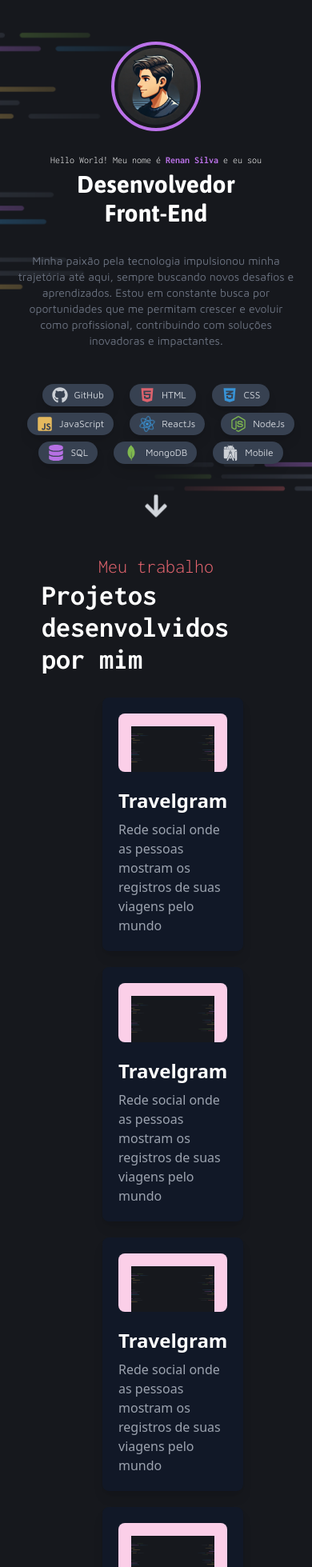
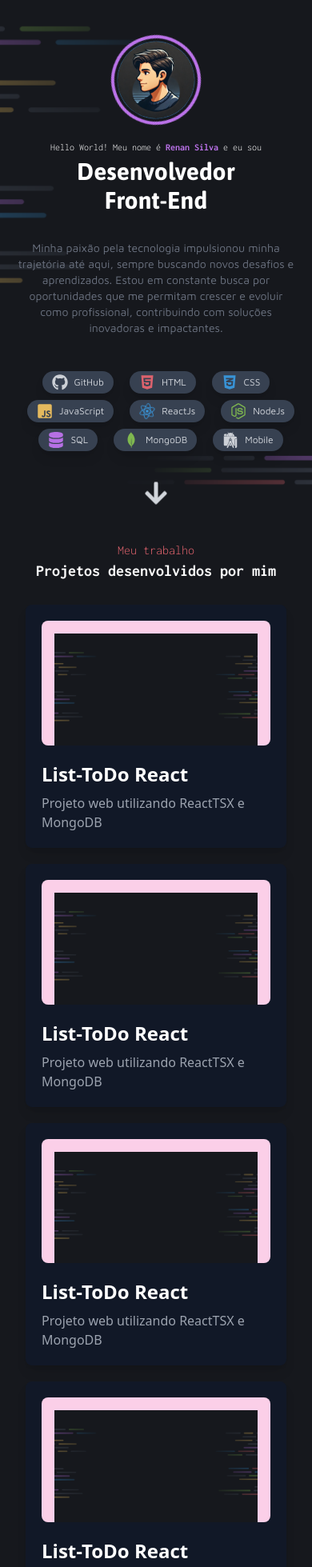
Before and after one commit to RenanOliveiraSilva/portifolio, a React (Vite) app in the folder my-portifolio/: page / in a window 390 px wide. Shown: the top 1959 px of the page at 80% size. Built offline with nearby package versions, Linux system fonts and the light colour scheme.

Commit message:
Ajustando Responsividade

```diff
--- a/my-portifolio/index.html
+++ b/my-portifolio/index.html
@@ -10,7 +10,7 @@
     <link href="https://fonts.googleapis.com/css2?family=Maven+Pro:wght@400..900&display=swap" rel="stylesheet">
 
     <meta name="viewport" content="width=device-width, initial-scale=1.0" />
-    <title>Vite + React + TS</title>
+    <title>Renan Silva</title>
   </head>
   <body class="antialiased">
     <div id="root"></div>
--- a/my-portifolio/src/components/Card.tsx
+++ b/my-portifolio/src/components/Card.tsx
@@ -1,11 +1,17 @@
+interface CardProps {
+    title: string;
+    description: string;
+    image: string;
+}
 
-export default function Card() {
+
+export default function Card( {title, description, image}: CardProps ) {
     return (
-        <div className="bg-gray-900 text-white p-5 rounded-lg shadow-lg max-w-sm">
+        <div className="bg-gray-900 text-white p-5 rounded-lg shadow-lg max-w-sm hover:animate-pulse">
           {/* Card image */}
           <div className="bg-pink-200 px-4 pt-4 rounded-lg">
             <img
-              src="/Background_Intro.png" // Substitua pelo caminho da sua imagem
+              src={image} // Substitua pelo caminho da sua imagem
               alt="Travelgram mockup"
 
             />
@@ -13,9 +19,9 @@ export default function Card() {
 
           {/* Card content */}
             <div className="mt-5">
-                <h2 className="text-2xl font-bold">Travelgram</h2>
+                <h2 className="text-2xl font-bold">{title}</h2>
                 <p className="text-gray-400 mt-2">
-                    Rede social onde as pessoas mostram os registros de suas viagens pelo mundo
+                    {description}
                 </p>
             </div>
 
--- a/my-portifolio/src/screens/Header.tsx
+++ b/my-portifolio/src/screens/Header.tsx
@@ -7,12 +7,15 @@ const Header = () => {
       <div className="info flex flex-col items-center justify-start p-3 max-w-3xl space-y-2 h-full mt-2">
 
         {/* Perfil com imagem */}
-        <div className="relative moldura rounded-full p-1 border-4 border-customPurple flex items-center justify-center md:mb-3">
-          <img src="/perfil.webp" alt="Profile" className="rounded-full w-24 h-24 md:w-32 md:h-32" />
-          {/* Ícone opcional */}
-          {/* <span className="absolute bottom-0 right-0 transform translate-x-2 translate-y-2 bg-gray-900 p-2 rounded-full">
-            <FaCode className="text-green-400 w-5 h-5" />
-          </span> */}
+        <div className="relative flex items-center justify-center">
+          {/* Moldura Externa com spin mais lento */}
+          <div className="absolute w-28 h-28 md:w-36 md:h-36 border-4 border-customPurple rounded-full animate-spin-slow"></div>
+
+          {/* Moldura Interna com spin mais rápido */}
+          <div className="absolute w-24 h-24 md:w-32 md:h-32 border-4 border-customBlue rounded-full animate-spin animate-glow"></div>
+
+          {/* Imagem de perfil */}
+          <img src="/perfil.webp" alt="Profile" className="relative rounded-full w-24 h-24 md:w-32 md:h-32" />
         </div>
 
         {/* Conteúdo textual */}
--- a/my-portifolio/src/screens/Works.tsx
+++ b/my-portifolio/src/screens/Works.tsx
@@ -2,16 +2,16 @@ import Card from '../components/Card'
 
 const Works = () => {
   return (
-    <section className='flex flex-col h-fit bg-backgroundColor px-8 py-0 justify-center'>
+    <section className='flex flex-col h-fit bg-backgroundColor px-6 py-0 justify-center'>
         <div className="title flex flex-col items-center justify-center px-5 py-1">
-            <p className='font-inconsolata text-2xl text-customRed font-light'>Meu trabalho</p>
-            <p className='font-inconsolata text-4xl font-bold '>Projetos desenvolvidos por mim</p>
+            <p className='font-inconsolata text-regular md:text-2xl text-customRed font-light'>Meu trabalho</p>
+            <p className='font-inconsolata text-xl md:text-4xl font-bold '>Projetos desenvolvidos por mim</p>
         </div>
-        <div className="cards px-24 py-1 mt-5 flex flex-row gap-5 flex-wrap justify-between">
-          <Card />
-          <Card />
-          <Card />
-          <Card />
+        <div className="cards px-2 py-1 md:px-20  mt-5 flex flex-row gap-5 flex-wrap justify-between">
+          <Card title='List-ToDo React' description='Projeto web utilizando ReactTSX e MongoDB' image='/Background_Intro.png'/>
+          <Card title='List-ToDo React' description='Projeto web utilizando ReactTSX e MongoDB' image='/Background_Intro.png'/>
+          <Card title='List-ToDo React' description='Projeto web utilizando ReactTSX e MongoDB' image='/Background_Intro.png'/>
+          <Card title='List-ToDo React' description='Projeto web utilizando ReactTSX e MongoDB' image='/Background_Intro.png'/>
 
         </div>
 
--- a/my-portifolio/tailwind.config.js
+++ b/my-portifolio/tailwind.config.js
@@ -6,6 +6,12 @@ export default {
   ],
   theme: {
     extend: {
+      keyframes: {
+        glow: {
+          '0%, 100%': { boxShadow: '0 0 15px rgba(255, 255, 255, 0.8)' },
+          '50%': { boxShadow: '0 0 30px rgba(255, 255, 255, 1)' },
+        },
+      },
         colors: {
           customRed: '#E3646E', // Cor anterior
           customPurple: '#BB72E9',
@@ -25,7 +31,7 @@ export default {
         },
         animation: {
           'spin-slow': 'spin 3s linear infinite',
-
+          glow: 'glow 2s ease-in-out infinite',
         }
     },
   },
```
Lines whose indentation alone changed are shown as unchanged.
